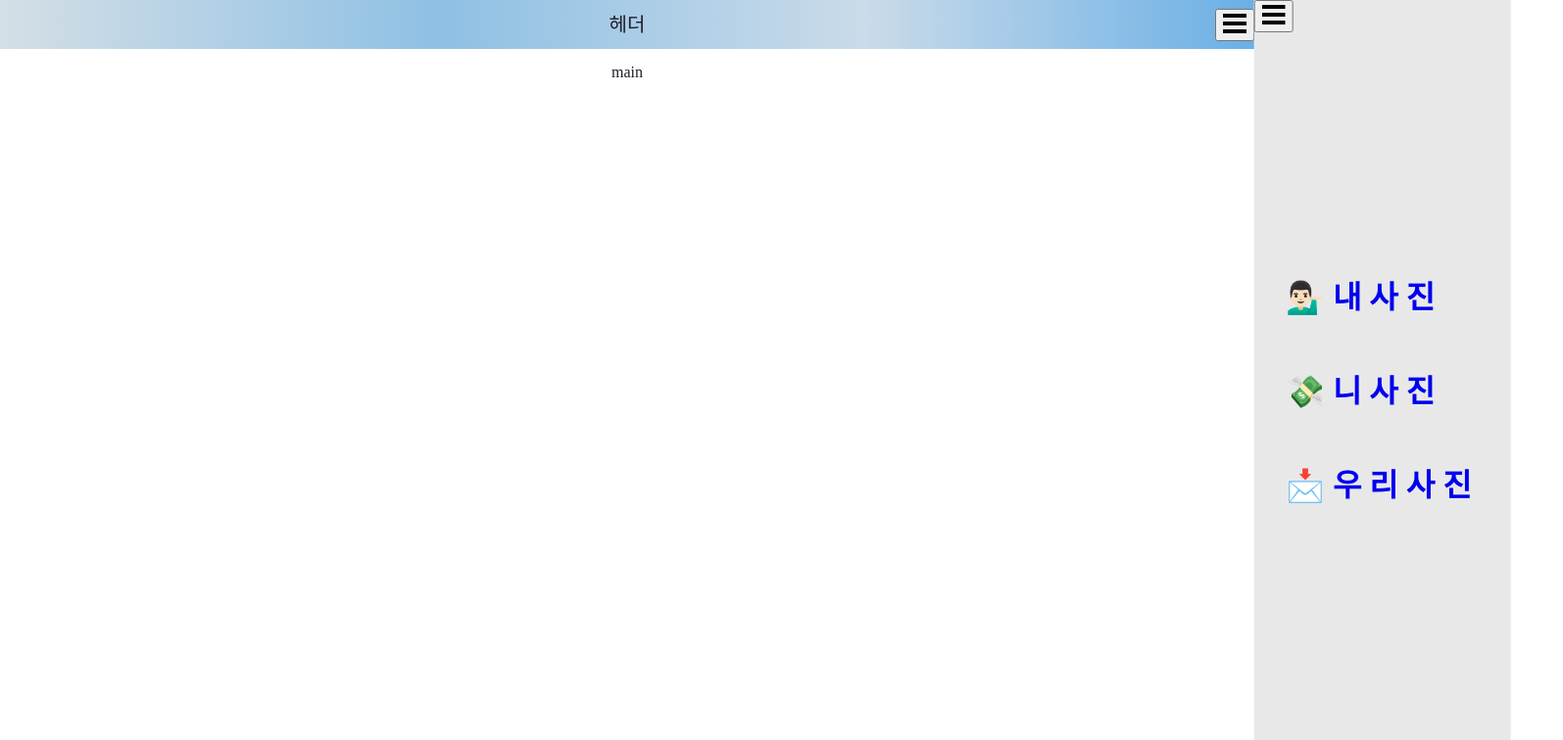
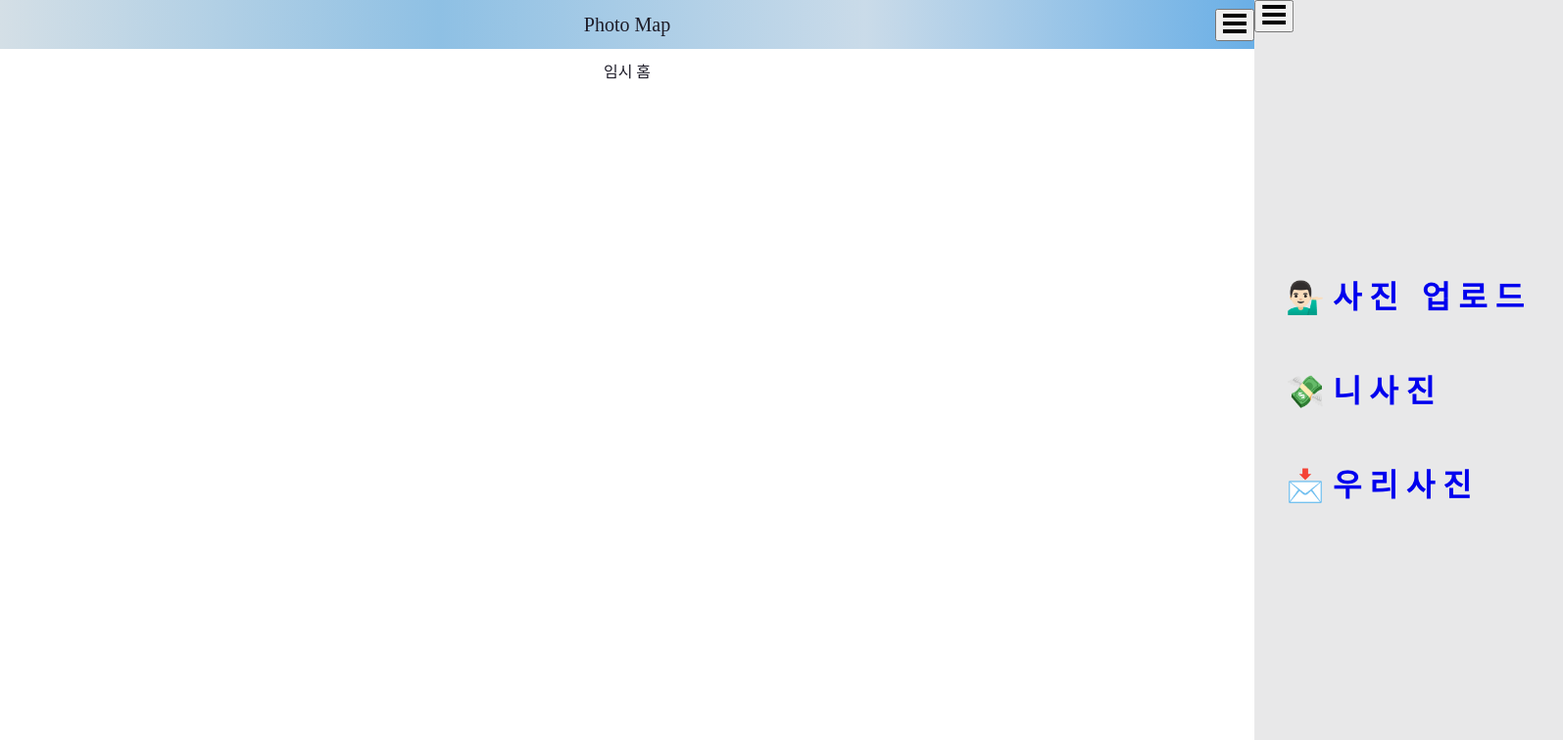
Before and after one commit to partyKyoung/photo-map, a React app: page / in a window 1280 px wide. Shown: the top 756 px of the page at 98% size, 1595 px wide, since content can reach past the window. Built offline with nearby package versions, Linux system fonts and the light colour scheme.

Commit message:
feat: 사진 업로드 페이지 컴포넌트 생성

```diff
--- a/src/App.tsx
+++ b/src/App.tsx
@@ -1,29 +1,15 @@
-import React, { useState } from 'react';
-import styled from 'styled-components';
+import React from 'react';
+import { Route, Switch } from 'react-router-dom';
 
-import Header from './Layout/Header';
-import SideBar from './Layout/SideBar';
-
-const Main = styled.div`
-  padding-top: 50px;
-`;
-
-const Wrapper = styled.div`
-  padding: 1rem 0;
-  text-align: center;
-`;
+import Home from '@/pages/Home';
+import UploadPhoto from '@/pages/UploadPhoto';
 
 const App: React.FC = () => {
-  const [open, setOpen] = useState(false);
-
   return (
-    <Wrapper>
-      <Header open={open} setOpen={setOpen}>
-        헤더
-      </Header>
-      <SideBar open={open} setOpen={setOpen} />
-      <Main>main</Main>
-    </Wrapper>
+    <Switch>
+      <Route component={Home} exact path="/" />
+      <Route component={UploadPhoto} exact path="/photo/upload" />
+    </Switch>
   );
 };
 export default App;
--- a/src/Layout/Header.tsx
+++ b/src/components/layout/Header.tsx
@@ -37,7 +37,7 @@ const StyledMenuButton = styled.button`
 const Header = ({ open, setOpen }: HeaderProps) => {
   return (
     <StyledHeader>
-      <StyledHeaderText>헤더</StyledHeaderText>
+      <StyledHeaderText>Photo Map</StyledHeaderText>
       <StyledMenuButton onClick={() => setOpen(!open)}>
         <img src="../image/bar-menu.svg" alt="메뉴버튼" />
       </StyledMenuButton>
--- a/src/Layout/SideBar.tsx
+++ b/src/components/layout/SideBar.tsx
@@ -1,4 +1,5 @@
 import React from 'react';
+import { Link } from 'react-router-dom';
 import styled from 'styled-components';
 
 interface SideBarProps {
@@ -47,12 +48,12 @@ const SideBar = ({ open, setOpen }: SideBarProps) => {
       <StyledMenuButton onClick={() => setOpen(!open)}>
         <img src="../image/bar-menu.svg" alt="메뉴버튼" />
       </StyledMenuButton>
-      <a href="/">
+      <Link to="/photo/upload">
         <span role="img" aria-label="about us">
           &#x1f481;&#x1f3fb;&#x200d;&#x2642;&#xfe0f;
         </span>
-        내사진
-      </a>
+        사진 업로드
+      </Link>
       <a href="/">
         <span role="img" aria-label="price">
           &#x1f4b8;
--- /dev/null
+++ b/src/components/templates/PageTemplate.tsx
@@ -0,0 +1,33 @@
+import React, { useState } from 'react';
+import styled from 'styled-components';
+
+import Header from '@/components/layout/Header';
+import SideBar from '@/components/layout/SideBar';
+
+const Main = styled.div`
+  padding-top: 3.125rem;
+`;
+
+const Wrapper = styled.div`
+  padding: 1rem 0;
+  text-align: center;
+`;
+
+interface AppProps {
+  children: React.ReactNode;
+}
+
+const PageTemplate = ({ children }: AppProps): JSX.Element => {
+  const [open, setOpen] = useState(false);
+
+  return (
+    <Wrapper>
+      <Header open={open} setOpen={setOpen}>
+        Photo Map
+      </Header>
+      <SideBar open={open} setOpen={setOpen} />
+      <Main>{children}</Main>
+    </Wrapper>
+  );
+};
+export default PageTemplate;
--- /dev/null
+++ b/src/containers/UploadPhotoContainer.tsx
@@ -0,0 +1,7 @@
+import React from 'react';
+
+const UploadPhotoContainer = () => {
+  return <div>사진 업로드</div>;
+};
+
+export default UploadPhotoContainer;
--- /dev/null
+++ b/src/pages/Home.tsx
@@ -0,0 +1,9 @@
+import React from 'react';
+
+import PageTemplate from '@/components/templates/PageTemplate';
+
+const Home = () => {
+  return <PageTemplate>임시 홈</PageTemplate>;
+};
+
+export default Home;
--- /dev/null
+++ b/src/pages/UploadPhoto.tsx
@@ -0,0 +1,15 @@
+import React from 'react';
+
+import UploadPhotoContainer from '@/containers/UploadPhotoContainer';
+
+import PageTemplate from '@/components/templates/PageTemplate';
+
+const UploadPhoto = () => {
+  return (
+    <PageTemplate>
+      <UploadPhotoContainer />
+    </PageTemplate>
+  );
+};
+
+export default UploadPhoto;
```
